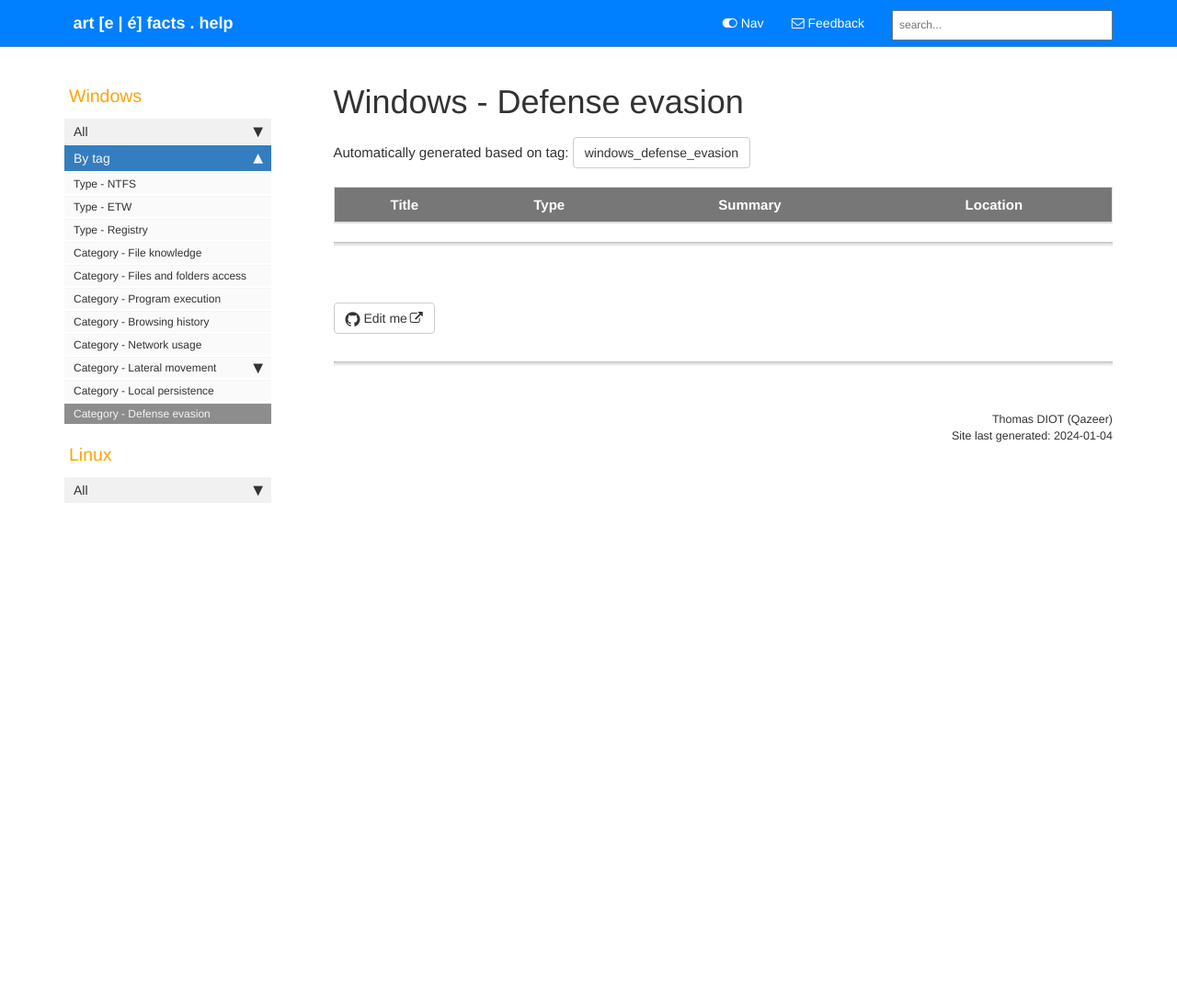
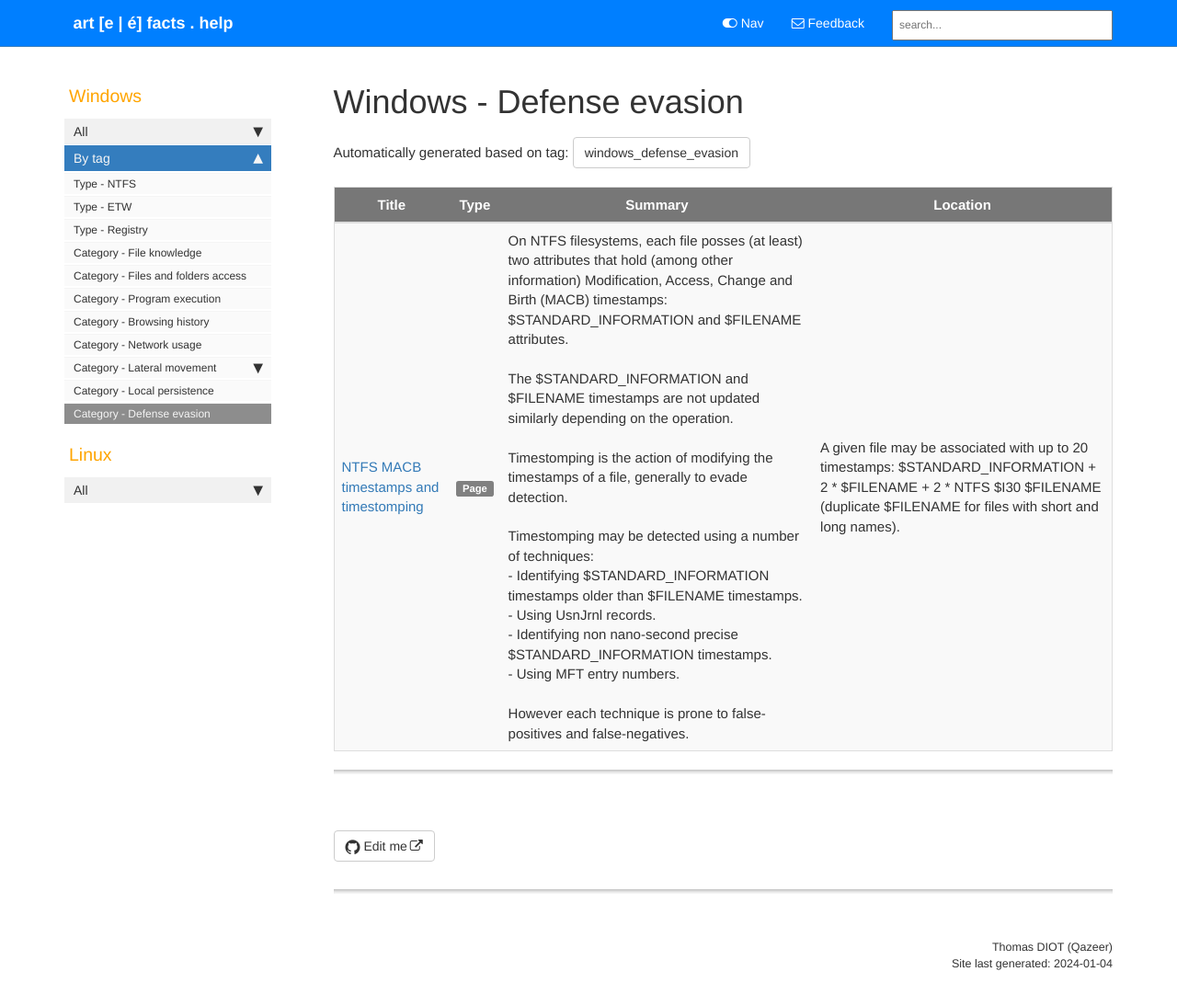
Before and after one commit to Qazeer/artefacts.help, a Jekyll site: the page built from pages/tags/tag_windows_defense_evasion.md, in a window 1280 px wide and 1108 px high. Shown: the top 1094 px of the window at 92% size. Built offline with Jekyll 4.4.1, drawn with Linux system fonts in a browser that asks for light colours; our own code applies the rules of GitHub Pages for plain Markdown files; comment, search, counter and statistics services are not loaded; part of the change alters nothing that is shown.

Commit message:
[Artefact] NTFS timestamps - init

```diff
--- a/_data/sidebars/sidebar.yml
+++ b/_data/sidebars/sidebar.yml
@@ -39,6 +39,10 @@ entries:
 
       - title: $UsnJrnl
         url: /windows_usnjrnl.html
+        output: web
+
+      - title: MACB timestamps
+        url: /windows_macb_timestamps.html
         output: web
 
     - title: ETW
--- /dev/null
+++ b/pages/windows/macb_timestamps.md
@@ -0,0 +1,192 @@
+---
+title: NTFS MACB timestamps and timestomping
+summary: 'On NTFS filesystems, each file posses (at least) two attributes that hold (among other information) Modification, Access, Change and Birth (MACB) timestamps: $STANDARD_INFORMATION and $FILENAME attributes.\n\nThe $STANDARD_INFORMATION and $FILENAME timestamps are not updated similarly depending on the operation.\n\nTimestomping is the action of modifying the timestamps of a file, generally to evade detection.\n\nTimestomping may be detected using a number of techniques:\n - Identifying $STANDARD_INFORMATION timestamps older than $FILENAME timestamps.\n - Using UsnJrnl records.\n - Identifying non nano-second precise $STANDARD_INFORMATION timestamps.\n - Using MFT entry numbers.\n\nHowever each technique is prone to false-positives and false-negatives.'
+keywords: Filesystem, MACB timestamps, STANDARD_INFORMATION, $STANDARD_INFORMATION, FILENAME, $FILENAME, timestomping
+tags:
+  - windows_ntfs_filesystem
+  - windows_defense_evasion
+location: 'A given file may be associated with up to 20 timestamps: $STANDARD_INFORMATION + 2 * $FILENAME + 2 * NTFS $I30 $FILENAME (duplicate $FILENAME for files with short and long names).'
+last_updated: 2024-01-04
+sidebar: sidebar
+permalink: windows_macb_timestamps.html
+folder: windows
+---
+
+### NTFS $STANDARD_INFORMATION & $FILENAME MACB timestamps
+
+On `NTFS` filesystems, each file posses (at least) two attributes that hold
+(among other information) `Modification, Access, Change and Birth (MACB)`
+timestamps:
+  - `$STANDARD_INFORMATION`
+  - `$FILENAME`
+
+The impact of a number of operations on each timestamps for the
+`$STANDARD_INFORMATION` and `$FILENAME` attributes are detailed in the
+[SANS's `Windows Time Rules` poster](https://www.sans.org/security-resources/posters/windows-forensic-analysis/170/download).
+Globally, the following points should be noted:
+
+  - `$FILENAME` `MACB` timestamps are updated on file creation / copy / volume
+    move with the date of the operation itself but are not reliability updated
+    on regular file operations (access, modification, rename, deletion).
+    **However as the `$FILENAME` `MAB` timestamps are updated / copied from the
+    `$STANDARD_INFORMATION` `MAB` timestamps on file rename or volume-local
+    file move, they are prone to false-negatives.** Indeed, by timestomping the
+    `$STANDARD_INFORMATION` timestamps then renaming or moving the file, the
+    `$FILENAME` timestamps will be indirectly timestomped as well.
+
+  - On file copy (between two `NTFS` partitions): the `$STANDARD_INFORMATION`
+    `MC` timestamps are inherited from the original file but the
+    `$STANDARD_INFORMATION` `AB` timestamps (and the `$FILENAME` `MACB`
+    timestamps) are the ones of the copy itself.
+
+  - On local file moves (on the same `NTFS` partition), the
+    `$STANDARD_INFORMATION` `C` `$FILENAME` `C` timestamps are updated with the
+    timestamp of the move). On file moves (between `NTFS` partitions), the
+    `$STANDARD_INFORMATION` `AC` timestamps are updated, also with the
+    timestamp of the move.
+
+  - The update of the `$STANDARD_INFORMATION` `A` timestamp is unreliable and
+    depends on the value of the
+    `HKEY_LOCAL_MACHINE\SYSTEM\CurrentControlSet\Control\FileSystem\NtfsDisableLastAccessUpdate`
+    registry key. The following values may be encountered:
+
+      - `0` (default on Windows XP), `80000000` (User managed), `80000002`
+        (System managed) means that last access updates are enabled. Starting
+        from `Windows Redstone 4` (`Build 1803` of 04/2018), last access
+        updates seem to be enabled (back) by default if the system partition
+        size is <= to 128 GiB. Starting from `Windows 10 20H1` (`Build 18970`
+        of 05/2020) last access updates seem to be enabled by default
+        independently of the system partition size.
+
+      - `1` (default from Windows Vista to early Windows 10 versions),
+        `80000001` (User managed), `80000003` means that last access updates
+        are disabled.
+
+Depending on its filename length, a given file may have one or two `$FILENAME`
+attributes:
+
+  - file with short name will have a single `$FILENAME` attribute.
+
+  - file with long name will be associated to two `$FILENAME` attributes,
+    one for the long file name and a second for the MS-DOS-compatible short
+    file name (`FILENA~1.TXT` for example).
+
+Additionally, another `$FILENAME` attribute can be found for each file in the
+directory index of their directory of residency. Indeed directory are stored
+on `NTFS` partitions as `B+ tree data structure` with the keys, representing
+files and subdirectories, stored as `$FILENAME` attributes. `MACB` timestamps
+for each files and subdirectories of a given directory can thus be found in the
+directory index. The directory index are stored in `NTFS Index Attribute`
+files, also known as `INDX` files and named `$I30` on disk.
+
+A given file may thus be associated with either:
+
+  - **12 timestamps**: `$STANDARD_INFORMATION` + `$FILENAME` + `NTFS $I30`'s
+    `$FILENAME`.
+
+  - **20 timestamps**: `$STANDARD_INFORMATION` + 2 * `$FILENAME` +
+    2 * `NTFS $I30`'s `$FILENAME` (duplicate timestamps for files with long
+    name).
+
+### Timestomping detection
+
+Timestomping is the action of modifying the timestamps of a file (on Windows
+systems, on a `NTFS` partition). It can notably be used to evade digital
+forensic investigation by making malicious files look legitimate or being out
+of the presupposed attack timeframe.
+
+This technique is identified by
+[MITRE ATT&CK T1070.006](https://attack.mitre.org/techniques/T1070/006/).
+
+The `MACB` timestamps in the `$STANDARD_INFORMATION` attributes can be modified
+by standard users while the `$FILENAME` attributes can only be modified by /
+through the Windows kernel. The modification of a file `$STANDARD_INFORMATION`
+attribute requires the rights to modify the file attributes (`FullControl`,
+`Modify`, `Write`, `WriteAttributes`) which is granted by default to the file
+owner.
+
+Note that in addition to being the ones that can be easily modified, the
+`MACB` timestamps from the `$STANDARD_INFORMATION` attribute are conveniently
+the ones (generally) displayed by the `Windows Explorer`.
+
+Most of timestomping detections below rely on information stored in the `$MFT`
+file. Refer to the [$MFT page](./mft.md) for more information on how to
+parse the `$MFT` artefact.
+
+#### $STANDARD_INFORMATION timestamps older than $FILENAME timestamps
+
+Timestomping can be detected by comparing the `$STANDARD_INFORMATION` and
+`$FILENAME` timestamps of a given file in the `MFT`. Indeed, if the timestamps
+from `$STANDARD_INFORMATION` (easily modifiable) are older than the `$FILENAME`
+timestamps (not (easily) modifiable), the file timestamps may have been
+timestomped.
+
+****However, as the `$FILENAME` `MAB` timestamps are updated / copied from the
+`$STANDARD_INFORMATION` `MAB` timestamps on file rename or volume-local file
+move, `$FILENAME` timestamps can also be (undirectly) tampered.**
+
+Additionally, This detection method is however prone to false-positives as some
+applications or installers may modify the `$STANDARD_INFORMATION` timestamps.
+
+`MFTECmd` can be used to parse the `MFT` of a `NTFS` volume and automatically
+highlight the files having `$STANDARD_INFORMATION` timestamps older than their
+`$FILENAME` timestamps.
+
+#### UsnJrnl records
+
+Data from the `UsnJrnl` artefact may reveal recent operations on timestomped
+files. For instance, a `USN_REASON_FILE_CREATE` record logged in the `UsnJrnl`
+for a seemingly older file could be an indicator of timestomping.
+
+Additionally, an `USN_REASON_BASIC_INFO_CHANGE` (+ `USN_REASON_CLOSE`) record
+would be logged in the `UsnJrnl` following the timestomping of a file. The
+presence of such indicator is however not necessarily a strong indicator of
+timestomping as many other attributes change would also trigger a similar
+record to be logged in the `UsnJrnl`.
+
+This detection method is however prone to false-negatives as the `UsnJrnl` has
+usually limited historical data.
+
+Refer to the [`$UsnJrnl` page](./usnjrnl.md) for more information on how to
+parse the `UsnJrnl` artefact.
+
+#### Non nano-second precise $STANDARD_INFORMATION timestamps
+
+The timestomping tool used may have limitation on the time precision they
+it for timestomped timestamps. For example, the tool may only allow precision
+down to the second level, while the `$STANDARD_INFORMATION` timestamps are
+precise down to the ten millionths of a second. In such case, the timestomped
+timestamps will be padded with zeros in place of the actual milli-seconds:
+`YYYY-MM-DD hh:mm:ss.0000000`.
+
+This detection method is however prone to false-positives as some utilities or
+file formats, such as file-archives, may truncate timestamps down the second
+level.
+
+#### MFT entry numbers
+
+`$MFT` entry numbers grow sequentially, with older files generally having lower
+entry numbers than more recent files. The `$MFT` entry numbers should thus grow
+linearly with the `$STANDARD_INFORMATION` created / birth timestamp (with usual
+exceptions in the days-range: files older by a few days may have slightly
+higher entry numbers than relatively more recent files).
+
+This detection method is however prone to false-positives as `$MFT` entry
+numbers of deleted files may be re-used (especially for `NTFS` partitions on
+SSDs).
+
+### References
+
+  - [Andrea Fortuna - MAC(b) times in Windows forensic analysis](https://andreafortuna.org/2017/10/06/macb-times-in-windows-forensic-analysis/)
+
+  - [dfir.ru - MSUHANOV - $STANDARD_INFORMATION vs. $FILE_NAME](https://dfir.ru/2021/01/10/standard_information-vs-file_name/)
+
+  - [dfir.ru - MSUHANOV - The “Last Access” updates are almost back](https://dfir.ru/2018/12/08/the-last-access-updates-are-almost-back/)
+
+  - [Matt B - A Journey into NTFS: Part 4](https://bromiley.medium.com/a-journey-into-ntfs-part-4-f2865c39ac83)
+
+  - [SANS - Dave Hull - Digital Forensics: Detecting time stamp manipulation](https://www.sans.org/blog/digital-forensics-detecting-time-stamp-manipulation/)
+
+  - [Alexandru Stamate - AlexSta - How to detect timestomping (on a Windows system)](https://alexsta-cybersecurity.com/how-to-detect-timestomping-on-a-windows-system/)
+
+  - *forensicswiki.xyz - MAC_times - DOWN*
```
